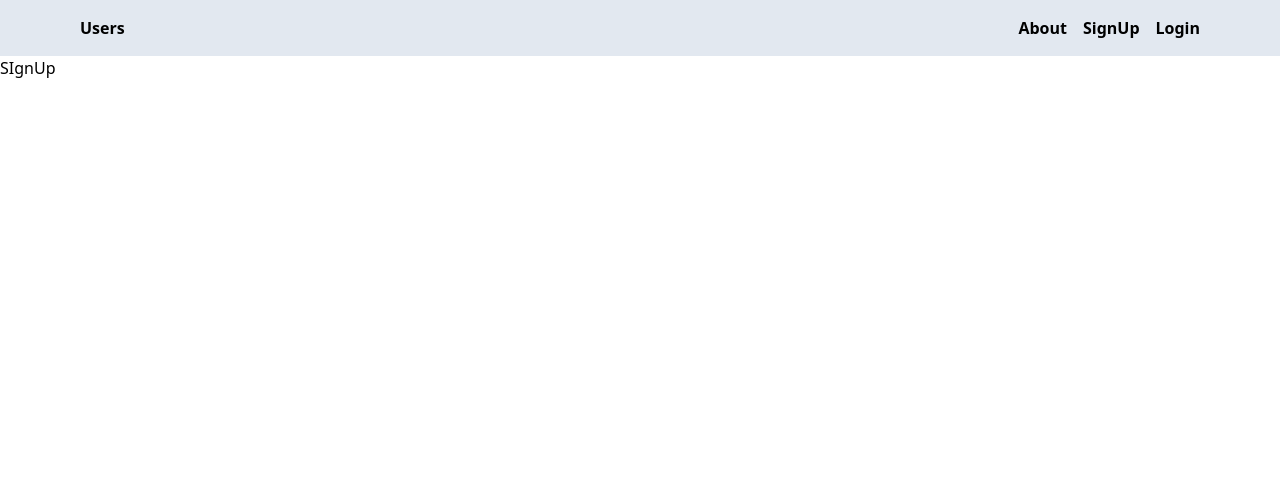
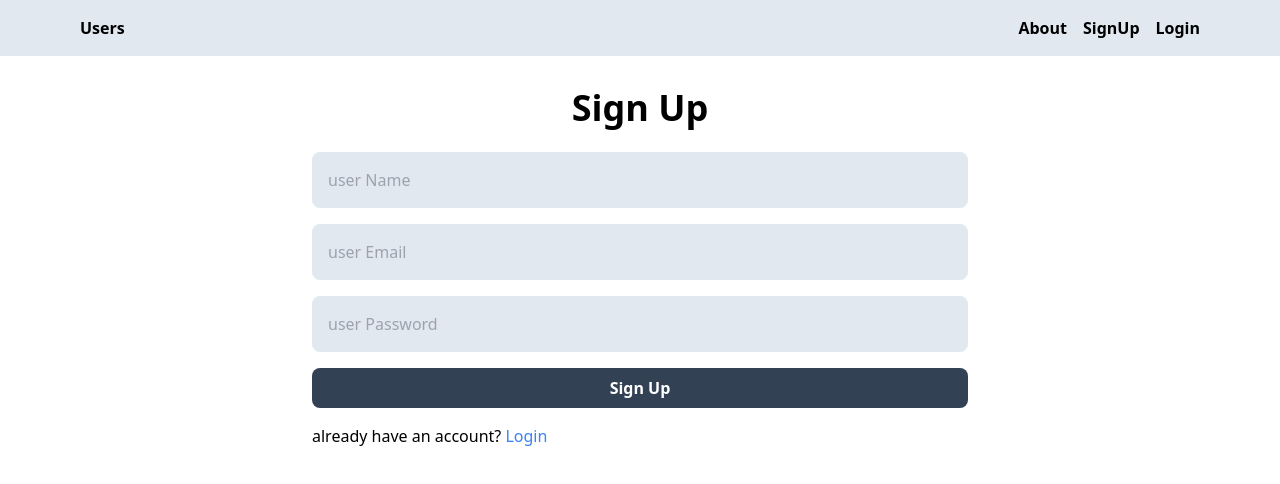
Before and after one commit to sakibhasan-24/intelligent-users, a React (Vite) app in the folder client-side/: page /signup in a window 1280 px wide. Shown: the top 484 px of the page. Built offline with nearby package versions, Linux system fonts and the light colour scheme.

Commit message:
add sign up page in client side

```diff
--- a/client-side/src/Pages/SIgnUp.jsx
+++ b/client-side/src/Pages/SIgnUp.jsx
@@ -1,5 +1,41 @@
 import React from "react";
+import { Link } from "react-router-dom";
 
 export default function SIgnUp() {
-  return <div>SIgnUp</div>;
+  return (
+    <div className="p-2 max-w-2xl mx-auto ">
+      <h1 className="font-bold text-4xl text-center my-6">Sign Up</h1>
+      <form className="flex flex-col gap-4 ">
+        <input
+          type="text"
+          id="name"
+          placeholder="user Name"
+          className="p-4 rounded-lg bg-slate-200"
+        />
+        <input
+          type="email"
+          id="email"
+          placeholder="user Email"
+          className="p-4 rounded-lg bg-slate-200"
+        />
+        <input
+          type="password"
+          id="password"
+          placeholder="user Password"
+          className="p-4 rounded-lg bg-slate-200"
+        />
+        <button className="bg-slate-700 px-4 py-2 text-white font-bold rounded-lg hover:bg-slate-950">
+          Sign Up
+        </button>
+        <div className="flex gap-2">
+          <p>
+            already have an account?{" "}
+            <span className="text-blue-500">
+              <Link to="/login">Login</Link>
+            </span>
+          </p>
+        </div>
+      </form>
+    </div>
+  );
 }
```
